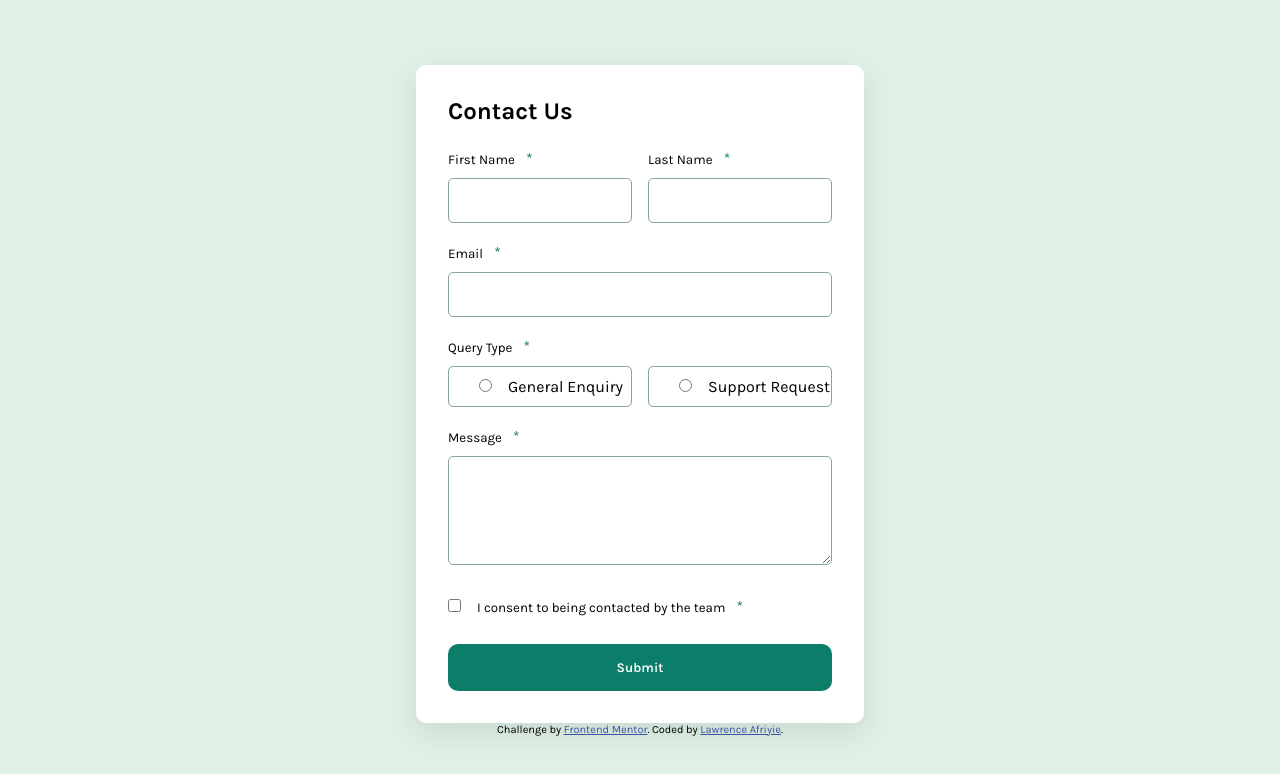
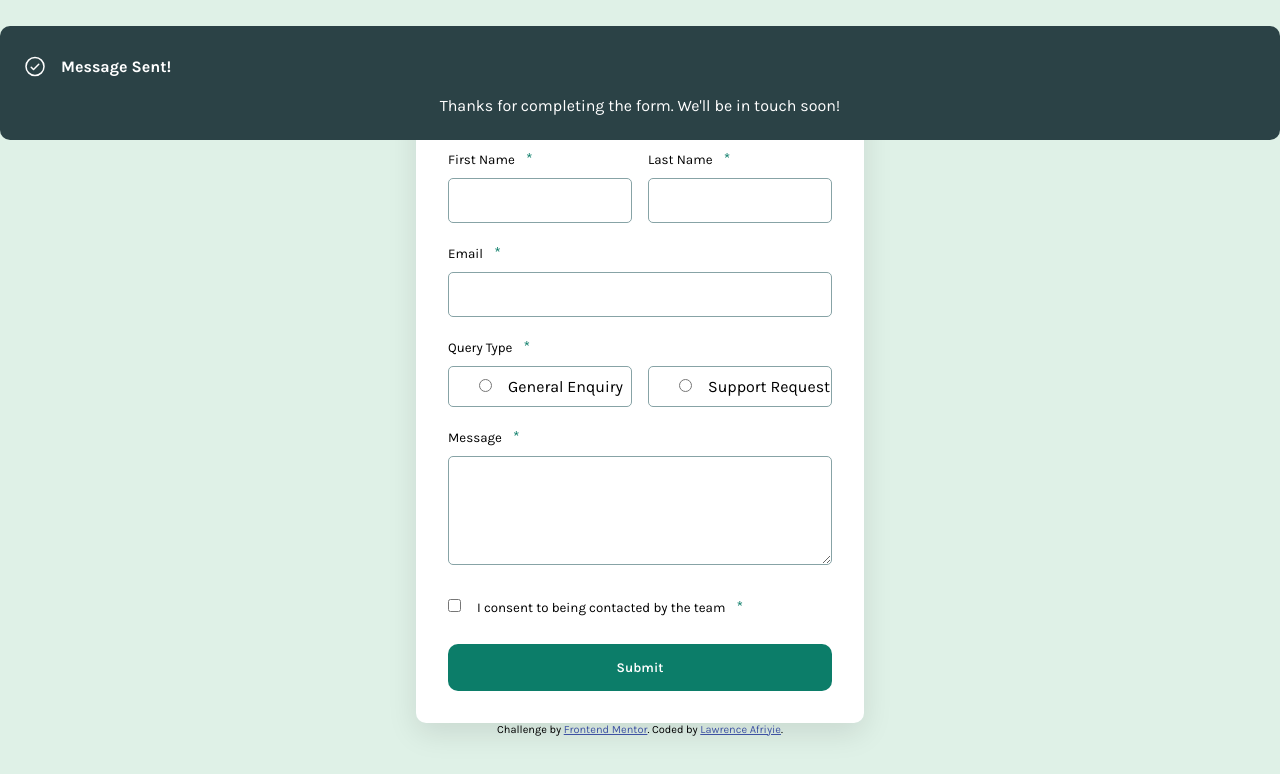
Before and after one commit to LorryAfriyie/contact-form, a React (Vite) app: page / in a window 1280 px wide. Shown: the top 774 px of the page. Built offline with nearby package versions, Linux system fonts and the light colour scheme.

Commit message:
Modal and form styling adjustments
Adjusting modal content positioning and form width adjustments.

```diff
--- a/src/scss/ContactForm.scss
+++ b/src/scss/ContactForm.scss
@@ -1,11 +1,12 @@
 /* Styles belonging to the ContactForm component */
 .contact-form {
   width: 100%;
-  max-width: 660px; // fix width issues
+  max-width: 650px;
   background-color: hsl(0, 0%, 100%);
   border-radius: 10px;
   padding: 2rem;
   box-shadow: 0 10px 30px rgba(0, 0, 0, 0.1);
+
 
   /* Form styles */
   .form {
@@ -87,6 +88,7 @@
     .form-control {
       position: relative;
       margin-bottom: 20px;
+      width: 100%;
 
       /* Label styles */
       label[class="text-input"] {
--- a/src/scss/main.scss
+++ b/src/scss/main.scss
@@ -16,11 +16,11 @@
 
 body {
   background-color: hsl(148, 38%, 91%);
-  display: flex;
-  align-items: center;
-  justify-content: center;
   height: 100vh;
   padding: 0 20px;
+
+  display: grid;
+  place-items: center;
 
   .attribution {
     font-size: 11px;
--- a/src/scss/modal.scss
+++ b/src/scss/modal.scss
@@ -1,5 +1,5 @@
 .modal {
-  display: none;
+  display: block;
   position: fixed;
   z-index: 2;
   left: 0;
@@ -13,7 +13,7 @@
     background-color: hsl(187, 24%, 22%);
     margin: 2% auto;
     padding: 25px;
-    width: 30%;
+    width: auto;
     border-radius: 10px;
     color: hsl(0, 0%, 100%);
 
@@ -23,6 +23,9 @@
 
     .modal-header::before {
       content: url("/images/icon-success-check.svg");
+      padding-right: 1rem;
+      position: relative;
+      top: 5px;
     }
 
     p {
```
